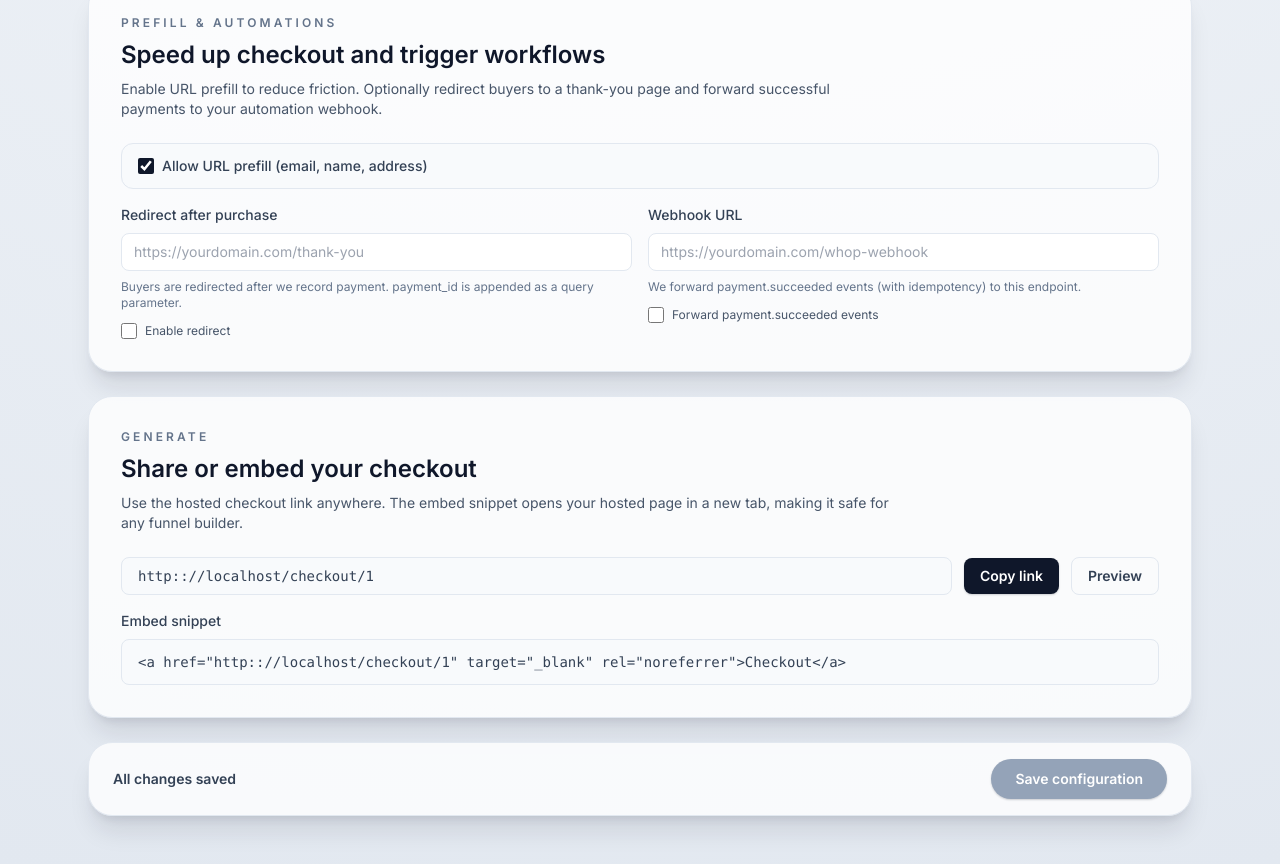
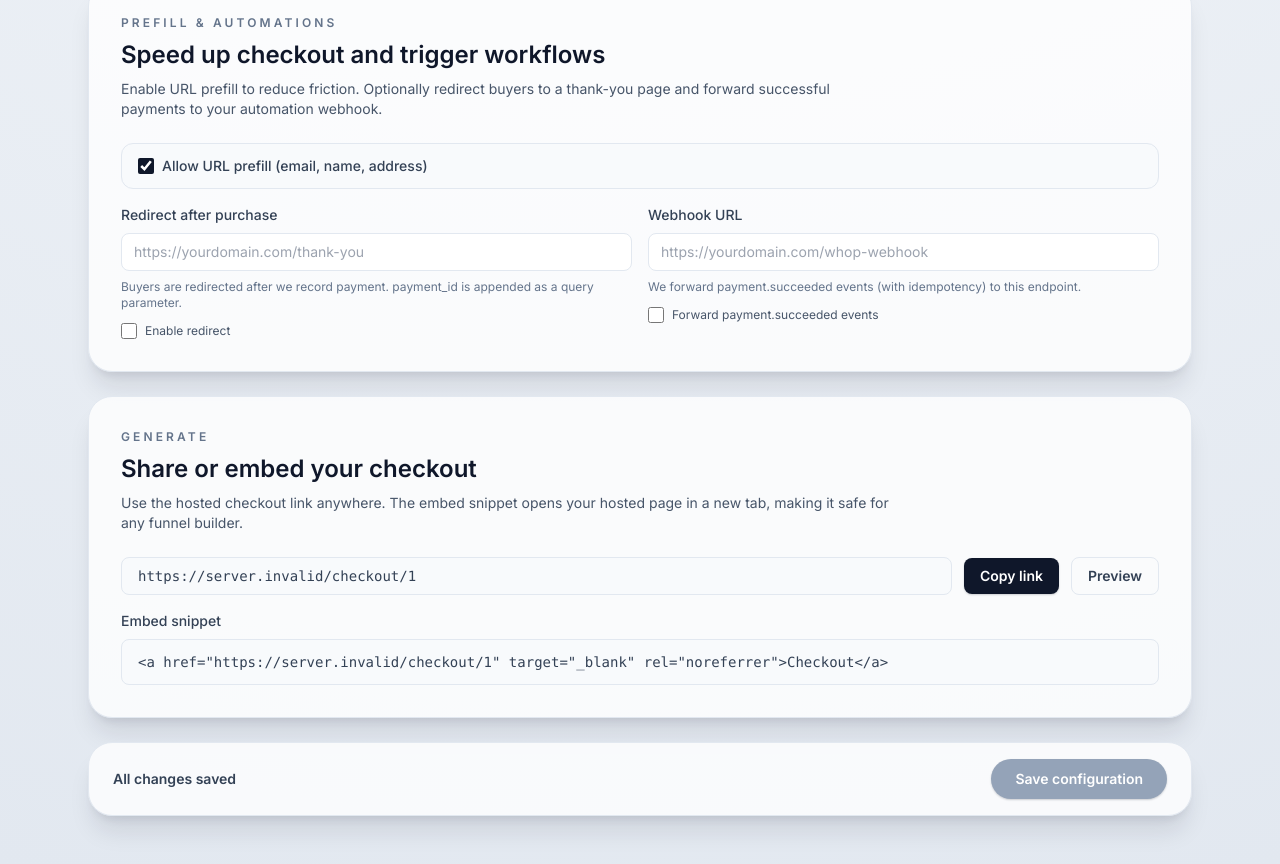
Before and after one commit to edisonlovescodes/checkout, a Next.js app: page /dashboard/1 in a window 1280 px wide. Shown: the part 1282-2146 px from the top of the page. Built offline with nearby package versions, Linux system fonts and the light colour scheme; no server answers; the database is empty.

Commit message:
fix(links): build checkout link from server-derived base URL (or NEXT_PUBLIC_PUBLIC_BASE_URL); stop using window origin & brittle replace()

```diff
--- a/app/dashboard/[companyId]/page.tsx
+++ b/app/dashboard/[companyId]/page.tsx
@@ -1,5 +1,6 @@
 import prisma from '@/lib/db'
 import { DashboardForm } from '@/components/DashboardForm'
+import { headers } from 'next/headers'
 import type { PublicBump } from '@/types/config'
 
 export const dynamic = 'force-dynamic'
@@ -63,7 +64,14 @@ export default async function DashboardPage({ params }: { params: { companyId: s
           Whop permissions automatically—no extra logins required.
         </p>
       </header>
-      <DashboardForm companyId={params.companyId} initialConfig={initialConfig} />
+      <DashboardForm
+        companyId={params.companyId}
+        initialConfig={initialConfig}
+        publicBaseUrl={
+          process.env.NEXT_PUBLIC_PUBLIC_BASE_URL ||
+          `${headers().get('x-forwarded-proto') || 'https'}://${headers().get('x-forwarded-host')}`
+        }
+      />
     </main>
   )
 }
--- a/components/DashboardForm.tsx
+++ b/components/DashboardForm.tsx
@@ -23,6 +23,7 @@ type DashboardConfig = Omit<
 interface Props {
   companyId: string
   initialConfig: DashboardConfig
+  publicBaseUrl: string
 }
 
 type FieldErrors = Record<string, string>
@@ -120,7 +121,7 @@ function buildFormState(config: DashboardConfig): FormState {
   }
 }
 
-export function DashboardForm({ companyId, initialConfig }: Props) {
+export function DashboardForm({ companyId, initialConfig, publicBaseUrl }: Props) {
   const [formState, setFormState] = useState<FormState>(() => buildFormState(initialConfig))
   const [baselinePayload, setBaselinePayload] = useState(() =>
     JSON.stringify(serializePayload(buildFormState(initialConfig)))
@@ -243,7 +244,8 @@ export function DashboardForm({ companyId, initialConfig }: Props) {
     })
   }
 
-  const checkoutLink = `${HREF_ORIGIN}/checkout/${companyId}`.replace(/\/\//g, '://')
+  const base = (publicBaseUrl || HREF_ORIGIN || '').replace(/\/$/, '')
+  const checkoutLink = `${base}/checkout/${companyId}`
 
   const handleCopyLink = async () => {
     try {
```
